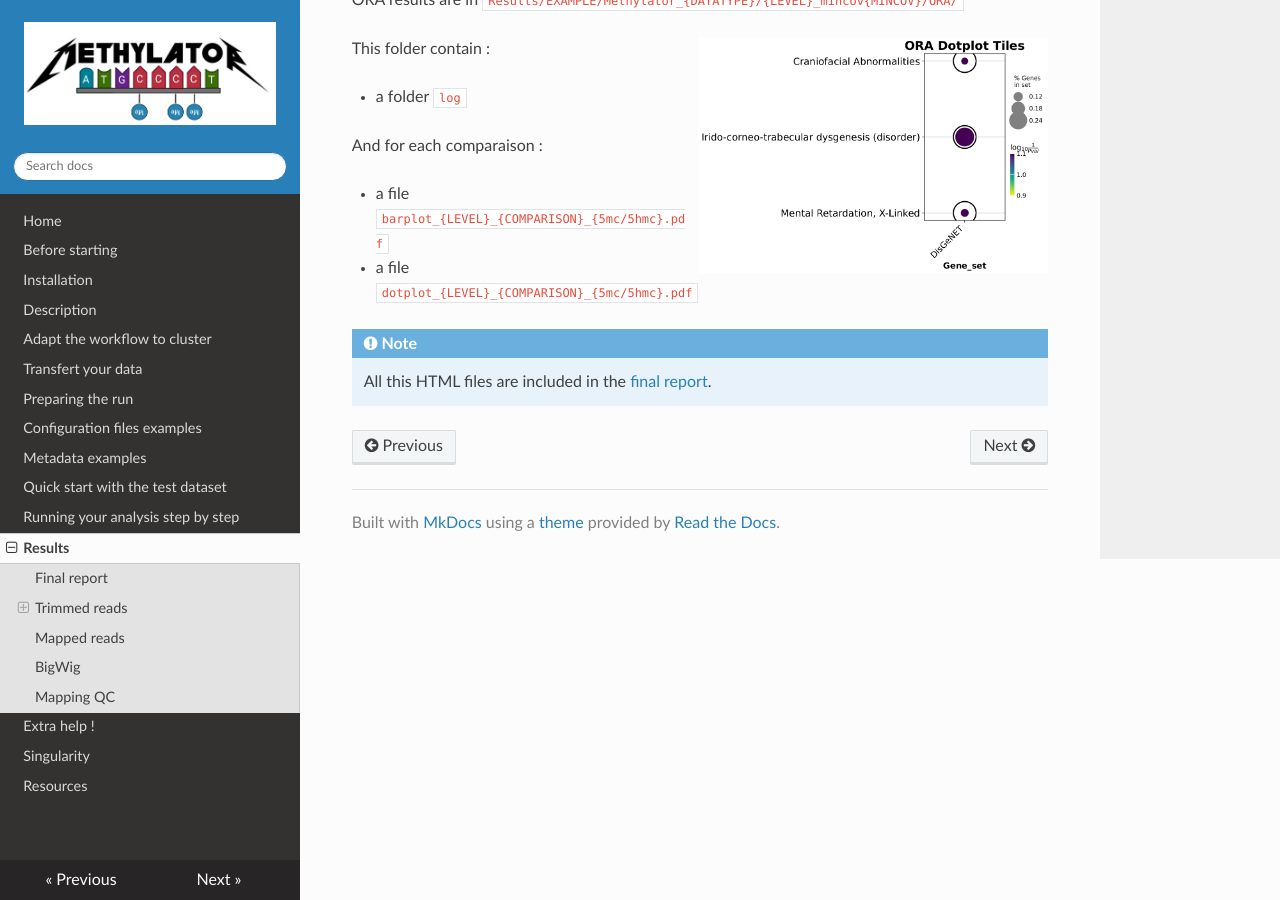
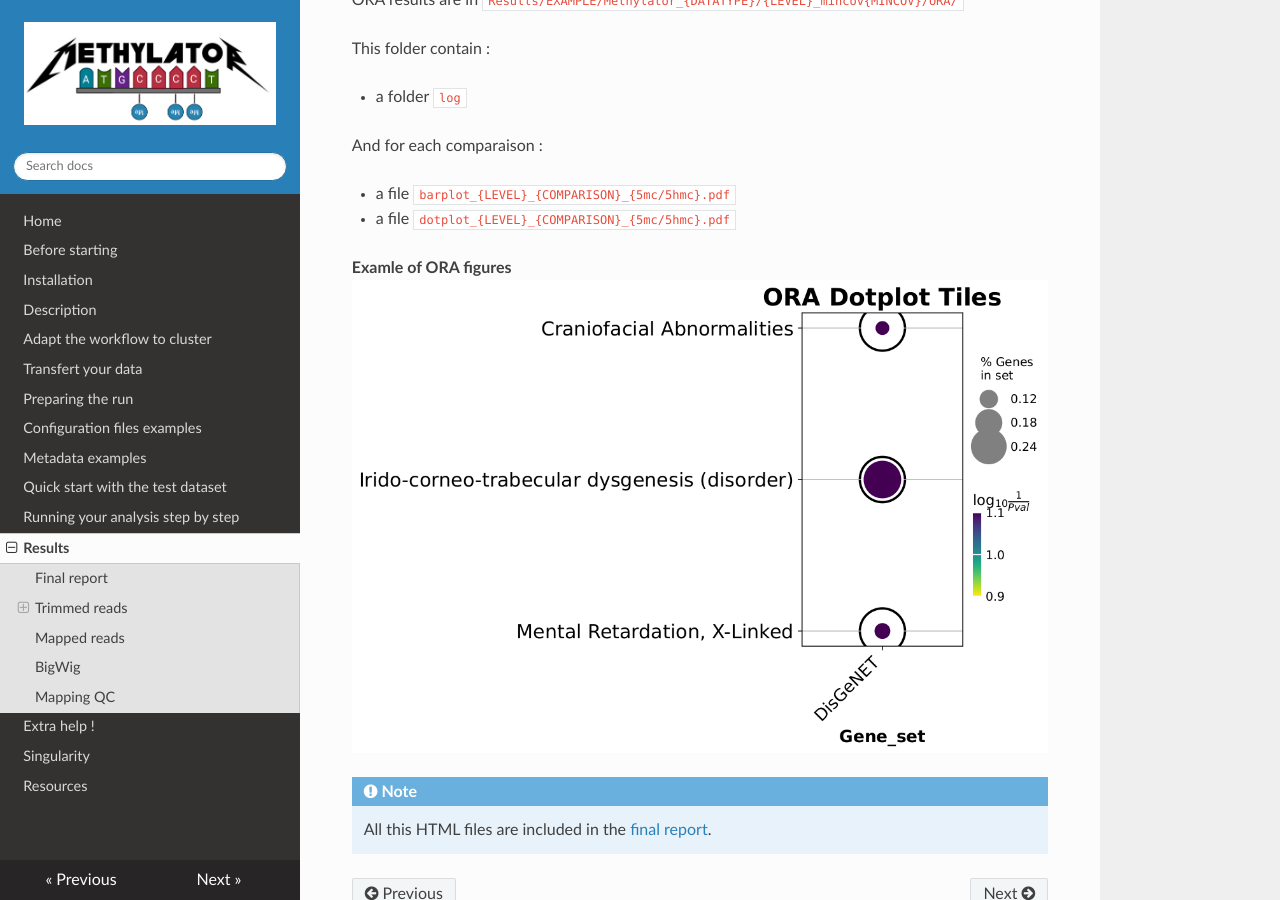
Before and after one commit to parisepigenetics/Methylator-Documentation, an MkDocs documentation site: the page built from docs/results.md, in a window 1280 px wide and 900 px high, scrolled down 6770 px. Built offline with MkDocs 1.6.1, drawn with Linux system fonts in a browser that asks for light colours; nearby versions of some CDN libraries.

Commit message:
Update results.md

```diff
--- a/docs/results.md
+++ b/docs/results.md
@@ -289,10 +289,6 @@ This folder contain for each comparison a folder with :
 
 ORA results are in `Results/EXAMPLE/Methylator_{DATATYPE}/{LEVEL}_mincov{MINCOV}/ORA/`
 
-<figure markdown="span">
-  ![Dotplot example](img/ora_example.png){ align=right width=350 height=200 }
-</figure>
-
 This folder contain :
 
 - a folder `log`
@@ -302,6 +298,8 @@ And for each comparaison :
 - a file `barplot_{LEVEL}_{COMPARISON}_{5mc/5hmc}.pdf`
 - a file `dotplot_{LEVEL}_{COMPARISON}_{5mc/5hmc}.pdf`
 
+**Examle of ORA figures**
+![Dotplot example](img/ora_example.png)
 
 !!! note
     All this HTML files are included in the [final report](#final-report).
```
